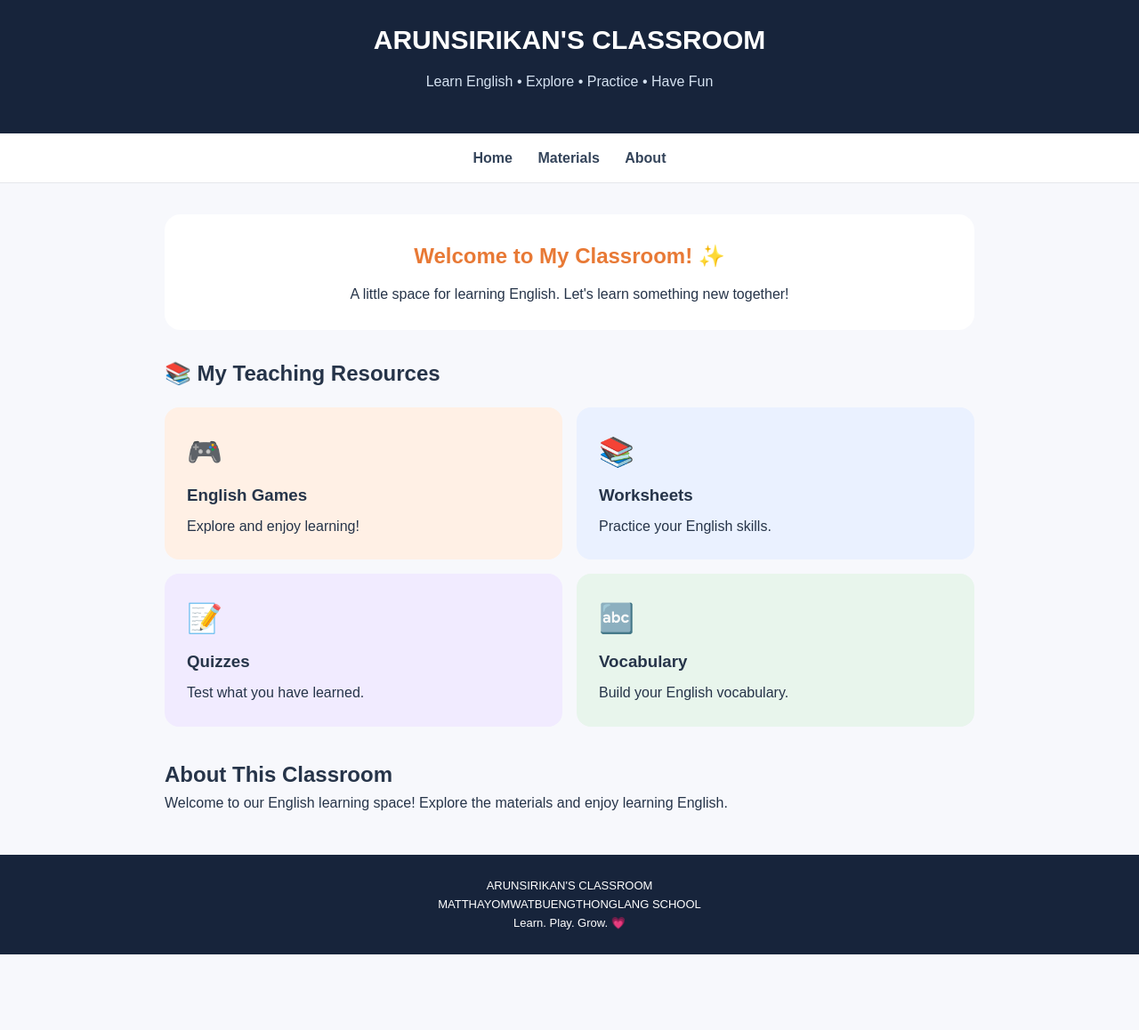
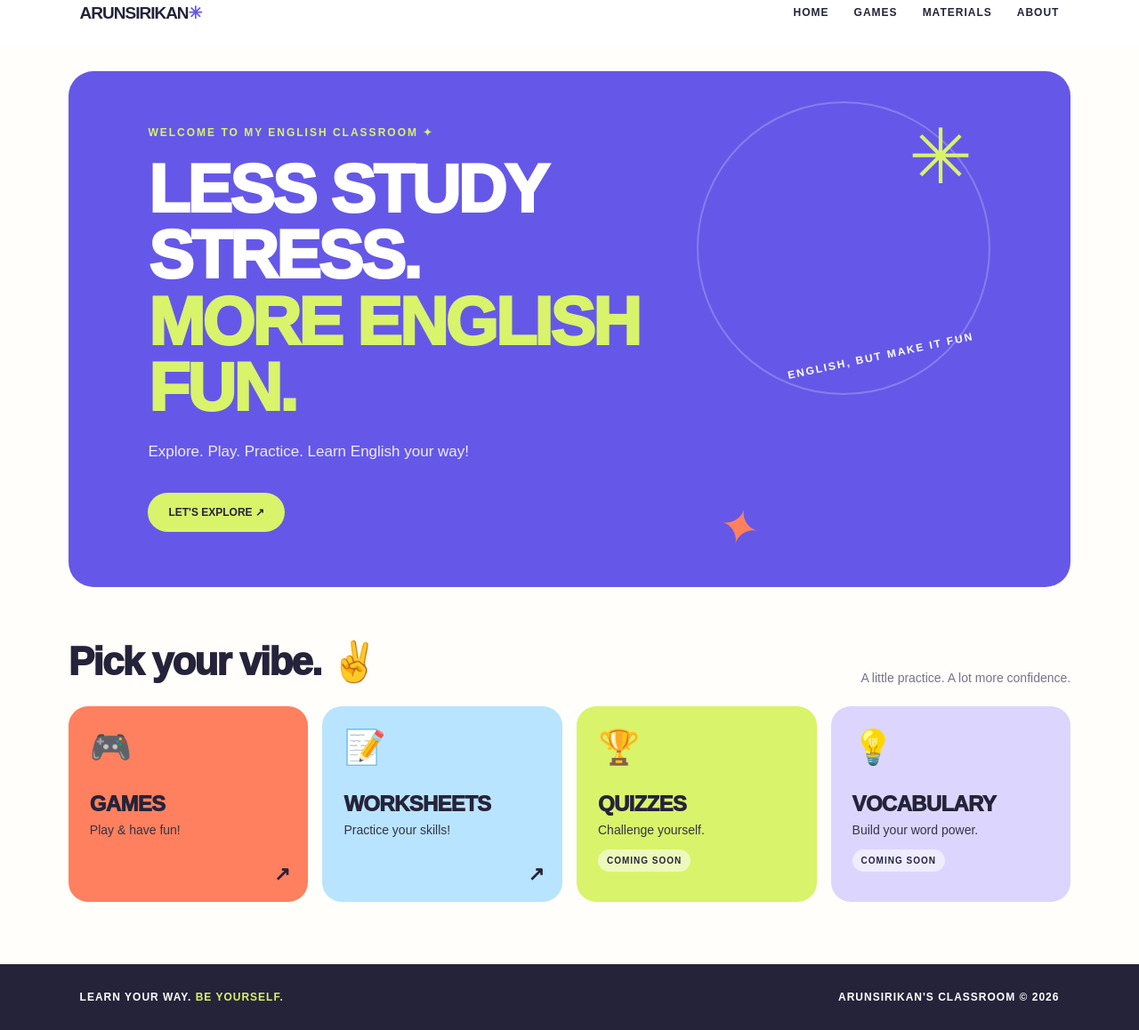
Before and after one commit to arunberht/arunenglish-classroom, a plain HTML site: page index.html in a window 1280 px wide. Shown: the part 24-1182 px from the top of the page at 89% size. Before the commit the page ends 1097 px from the top, so only its background shows below. Drawn offline with Linux system fonts and the light colour scheme.

Commit message:
Update index.html

```diff
--- a/index.html
+++ b/index.html
@@ -4,128 +4,344 @@
 <head>
 <meta charset="UTF-8">
 <meta name="viewport" content="width=device-width, initial-scale=1.0">
-  <title>ARUNSIRIKAN'S Classroom</title>
+<title>ARUNSIRIKAN'S CLASSROOM</title>
 
 <style>
+:root {
+  --violet: #6558E8;
+  --coral: #FF805E;
+  --lime: #D9F36A;
+  --sky: #B9E4FF;
+  --lavender: #DCD6FF;
+  --cream: #FFFEFA;
+  --ink: #25233A;
+}
+
 * {
   box-sizing: border-box;
-      margin: 0;
-      padding: 0;
 }
 
 body {
-      font-family: Arial, sans-serif;
-      background: #f7f8fc;
-      color: #263449;
-      line-height: 1.6;
+  margin: 0;
+  background: var(--cream);
+  color: var(--ink);
+  font-family: Arial, Helvetica, sans-serif;
 }
 
-    header {
-      background: #17243b;
-      color: white;
-      padding: 45px 20px;
-      text-align: center;
+/* NAVIGATION */
+nav {
+  min-height: 76px;
+  display: flex;
+  align-items: center;
+  justify-content: space-between;
+  padding: 0 7%;
+  background: white;
 }
 
-    header h1 {
-      font-size: 30px;
-      margin-bottom: 10px;
+.logo {
+  font-weight: 900;
+  font-size: 19px;
+  letter-spacing: -1px;
 }
 
-    header p {
-      color: #d5e2f1;
+.logo span {
+  color: var(--violet);
 }
 
-    nav {
-      background: white;
-      padding: 15px;
-      text-align: center;
-      border-bottom: 1px solid #e5e7eb;
+.links {
+  display: flex;
+  gap: 28px;
+  font-size: 12px;
+  font-weight: 800;
+  letter-spacing: 1px;
 }
 
-    nav a {
-      color: #34445a;
+.links a {
+  color: var(--ink);
   text-decoration: none;
-      margin: 0 12px;
-      font-weight: bold;
 }
 
-    main {
-      max-width: 950px;
-      margin: 35px auto;
-      padding: 0 20px;
+/* HERO */
+.hero {
+  margin: 28px auto 0;
+  width: 88%;
+  min-height: 390px;
+  border-radius: 28px;
+  background: var(--violet);
+  color: white;
+  padding: 62px 7%;
+  position: relative;
+  overflow: hidden;
+  display: flex;
+  align-items: center;
 }
 
-    .welcome {
-      background: white;
-      padding: 28px;
-      border-radius: 18px;
-      margin-bottom: 30px;
-      text-align: center;
+.hero-copy {
+  position: relative;
+  z-index: 2;
+  max-width: 650px;
 }
 
-    .welcome h2 {
-      color: #e87935;
-      margin-bottom: 10px;
+.eyebrow {
+  font-size: 12px;
+  font-weight: 800;
+  letter-spacing: 2px;
+  color: var(--lime);
+  margin-bottom: 20px;
 }
 
-    .section-title {
-      margin-bottom: 18px;
+h1 {
+  font-size: clamp(42px, 6vw, 76px);
+  line-height: .98;
+  letter-spacing: -3px;
+  margin: 0 0 20px;
+  font-weight: 950;
 }
 
-    .grid {
+h1 em {
+  font-style: normal;
+  color: var(--lime);
+}
+
+.hero p {
+  font-size: 17px;
+  line-height: 1.6;
+  color: #eeeaff;
+  max-width: 450px;
+}
+
+.cta {
+  display: inline-block;
+  margin-top: 16px;
+  background: var(--lime);
+  color: var(--ink);
+  padding: 15px 23px;
+  border-radius: 999px;
+  text-decoration: none;
+  font-size: 12px;
+  font-weight: 900;
+}
+
+.orbit {
+  position: absolute;
+  border: 2px solid rgba(255,255,255,.22);
+  border-radius: 50%;
+  width: 330px;
+  height: 330px;
+  right: 8%;
+  top: 34px;
+}
+
+.orbit:before {
+  content: "✳";
+  position: absolute;
+  color: var(--lime);
+  font-size: 86px;
+  right: 18px;
+  top: 10px;
+}
+
+.orbit:after {
+  content: "ENGLISH, BUT MAKE IT FUN";
+  position: absolute;
+  right: 15px;
+  bottom: 35px;
+  transform: rotate(-12deg);
+  font-size: 12px;
+  font-weight: 900;
+  letter-spacing: 2px;
+  color: white;
+}
+
+.spark {
+  position: absolute;
+  font-size: 55px;
+  color: var(--coral);
+  right: 31%;
+  bottom: 35px;
+  transform: rotate(14deg);
+}
+
+/* RESOURCE CARDS */
+.section {
+  width: 88%;
+  margin: 58px auto 70px;
+}
+
+.section-top {
+  display: flex;
+  align-items: end;
+  justify-content: space-between;
+  margin-bottom: 24px;
+}
+
+h2 {
+  font-size: clamp(30px, 4vw, 44px);
+  letter-spacing: -1.8px;
+  margin: 0;
+  font-weight: 950;
+}
+
+.section-top p {
+  margin: 0;
+  color: #77738a;
+  font-size: 14px;
+}
+
+.cards {
   display: grid;
-      grid-template-columns: repeat(2, 1fr);
+  grid-template-columns: repeat(4, 1fr);
   gap: 16px;
 }
 
 .card {
-      padding: 25px;
-      border-radius: 16px;
-      text-decoration: none;
-      color: #263449;
-      transition: transform 0.2s;
+  min-height: 220px;
+  border-radius: 22px;
+  padding: 24px;
+  position: relative;
+  overflow: hidden;
+  transition: transform .2s ease;
 }
 
 .card:hover {
-      transform: translateY(-4px);
+  transform: translateY(-5px);
+}
+
+.card .icon {
+  font-size: 38px;
+  margin-bottom: 28px;
+  display: block;
 }
 
 .card h3 {
-      margin-bottom: 7px;
+  font-size: 24px;
+  letter-spacing: -.7px;
+  margin: 0 0 7px;
+  font-weight: 950;
 }
 
-    .orange { background: #fff0e5; }
-    .blue { background: #eaf1ff; }
-    .purple { background: #f1ebff; }
-    .green { background: #e8f5ec; }
+.card p {
+  font-size: 14px;
+  margin: 0;
+  color: #353248;
+}
 
-    .emoji {
-      font-size: 32px;
-      margin-bottom: 8px;
+.card .arrow {
+  position: absolute;
+  right: 20px;
+  bottom: 18px;
+  font-size: 22px;
+  font-weight: 900;
+}
+
+.games {
+  background: var(--coral);
+}
+
+.worksheets {
+  background: var(--sky);
+}
+
+.quizzes {
+  background: var(--lime);
+}
+
+.vocab {
+  background: var(--lavender);
+}
+
+.soon {
+  display: inline-block;
+  margin-top: 14px;
+  font-size: 10px;
+  font-weight: 900;
+  letter-spacing: 1px;
+  background: rgba(255,255,255,.55);
+  padding: 7px 10px;
+  border-radius: 99px;
+}
+
+/* FOOTER */
+footer {
+  background: #25233A;
+  color: white;
+  padding: 30px 7%;
+  display: flex;
+  justify-content: space-between;
+  align-items: center;
+  font-size: 12px;
+  font-weight: 800;
+  letter-spacing: 1px;
+}
+
+footer span {
+  color: var(--lime);
+}
+
+/* MOBILE */
+@media(max-width:760px) {
+  nav {
+    padding: 0 6%;
+    height: 66px;
+  }
+
+  .links {
+    gap: 12px;
+    font-size: 10px;
+  }
+
+  .hero {
+    width: 90%;
+    padding: 45px 7%;
+    min-height: 390px;
+  }
+
+  .orbit {
+    right: -140px;
+    opacity: .6;
+  }
+
+  .section {
+    width: 90%;
+    margin-top: 45px;
+  }
+
+  .section-top {
+    display: block;
+  }
+
+  .section-top p {
+    margin-top: 8px;
+  }
+
+  .cards {
+    grid-template-columns: repeat(2, 1fr);
+    gap: 12px;
+  }
+
+  .card {
+    min-height: 190px;
+    padding: 19px;
+  }
+
+  .card h3 {
+    font-size: 21px;
   }
 
   footer {
-      margin-top: 45px;
-      padding: 25px;
-      text-align: center;
-      background: #17243b;
-      color: white;
-      font-size: 13px;
+    gap: 15px;
+    flex-wrap: wrap;
+  }
 }
 
-    @media (max-width: 550px) {
-      .grid {
-        grid-template-columns: 1fr;
+@media(max-width:390px) {
+  .links {
+    gap: 8px;
+    font-size: 9px;
   }
 
-      header h1 {
-        font-size: 25px;
-      }
-
-      nav a {
-        display: inline-block;
-        margin: 5px 8px;
+  .logo {
+    font-size: 16px;
   }
 }
 </style>
@@ -133,75 +349,107 @@
 
 <body>
 
-  <header>
-    <h1>ARUNSIRIKAN'S CLASSROOM</h1>
-    <p>Learn English • Explore • Practice • Have Fun</p>
-  </header>
+<nav>
+  <div class="logo">
+    ARUNSIRIKAN<span>✳</span>
+  </div>
 
-  <nav>
-    <a href="#home">Home</a>
-    <a href="#materials">Materials</a>
-    <a href="#about">About</a>
+  <div class="links">
+    <a href="index.html">HOME</a>
+    <a href="games.html">GAMES</a>
+    <a href="worksheets.html">MATERIALS</a>
+    <a href="#about">ABOUT</a>
+  </div>
 </nav>
 
 <main>
 
-    <section class="welcome" id="home">
-      <h2>Welcome to My Classroom! ✨</h2>
+  <section class="hero">
+    <div class="hero-copy">
+
+      <div class="eyebrow">
+        WELCOME TO MY ENGLISH CLASSROOM ✦
+      </div>
+
+      <h1>
+        LESS STUDY STRESS.<br>
+        <em>MORE ENGLISH FUN.</em>
+      </h1>
+
       <p>
-        A little space for learning English.
-        Let's learn something new together!
+        Explore. Play. Practice.
+        Learn English your way!
       </p>
+
+      <a class="cta" href="games.html">
+        LET'S EXPLORE ↗
+      </a>
+
+    </div>
+
+    <div class="orbit"></div>
+    <div class="spark">✦</div>
   </section>
 
-    <section id="materials">
-      <h2 class="section-title">📚 My Teaching Resources</h2>
+  <section class="section">
 
-      <div class="grid">
+    <div class="section-top">
+      <h2>Pick your vibe. ✌️</h2>
+      <p>A little practice. A lot more confidence.</p>
+    </div>
 
+    <div class="cards">
 
-<a href="games.html" class="card orange">
-  <div class="emoji">🎮</div>
-  <h3>English Games</h3>
-  <p>Explore and enjoy learning!</p>
+      <a class="card games"
+         href="games.html"
+         style="color:inherit;text-decoration:none">
+
+        <span class="icon">🎮</span>
+        <h3>GAMES</h3>
+        <p>Play &amp; have fun!</p>
+        <span class="arrow">↗</span>
+
       </a>
 
+      <a class="card worksheets"
+         href="worksheets.html"
+         style="color:inherit;text-decoration:none">
 
-<a href="worksheets.html" class="card blue">
-  <div class="emoji">📚</div>
-  <h3>Worksheets</h3>
-  <p>Practice your English skills.</p>
+        <span class="icon">📝</span>
+        <h3>WORKSHEETS</h3>
+        <p>Practice your skills!</p>
+        <span class="arrow">↗</span>
+
       </a>
 
-        <a href="#quizzes" class="card purple">
-          <div class="emoji">📝</div>
-          <h3>Quizzes</h3>
-          <p>Test what you have learned.</p>
-        </a>
+      <div class="card quizzes">
+        <span class="icon">🏆</span>
+        <h3>QUIZZES</h3>
+        <p>Challenge yourself.</p>
+        <span class="soon">COMING SOON</span>
+      </div>
 
-        <a href="#vocabulary" class="card green">
-          <div class="emoji">🔤</div>
-          <h3>Vocabulary</h3>
-          <p>Build your English vocabulary.</p>
-        </a>
+      <div class="card vocab">
+        <span class="icon">💡</span>
+        <h3>VOCABULARY</h3>
+        <p>Build your word power.</p>
+        <span class="soon">COMING SOON</span>
+      </div>
 
     </div>
   </section>
 
-    <section id="about" style="margin-top: 35px;">
-      <h2>About This Classroom</h2>
-      <p>
-        Welcome to our English learning space!
-        Explore the materials and enjoy learning English.
-      </p>
-    </section>
-
 </main>
 
-  <footer>
-    <p>ARUNSIRIKAN'S CLASSROOM</p>
-    <p>MATTHAYOMWATBUENGTHONGLANG SCHOOL</p>
-    <p>Learn. Play. Grow. 💗</p>
+<footer id="about">
+  <div>
+    LEARN YOUR WAY.
+    <span>BE YOURSELF.</span>
+  </div>
+
+  <div>
+    ARUNSIRIKAN'S CLASSROOM © 2026
+  </div>
 </footer>
 
 </body>
```
Lines whose indentation alone changed are shown as unchanged.
